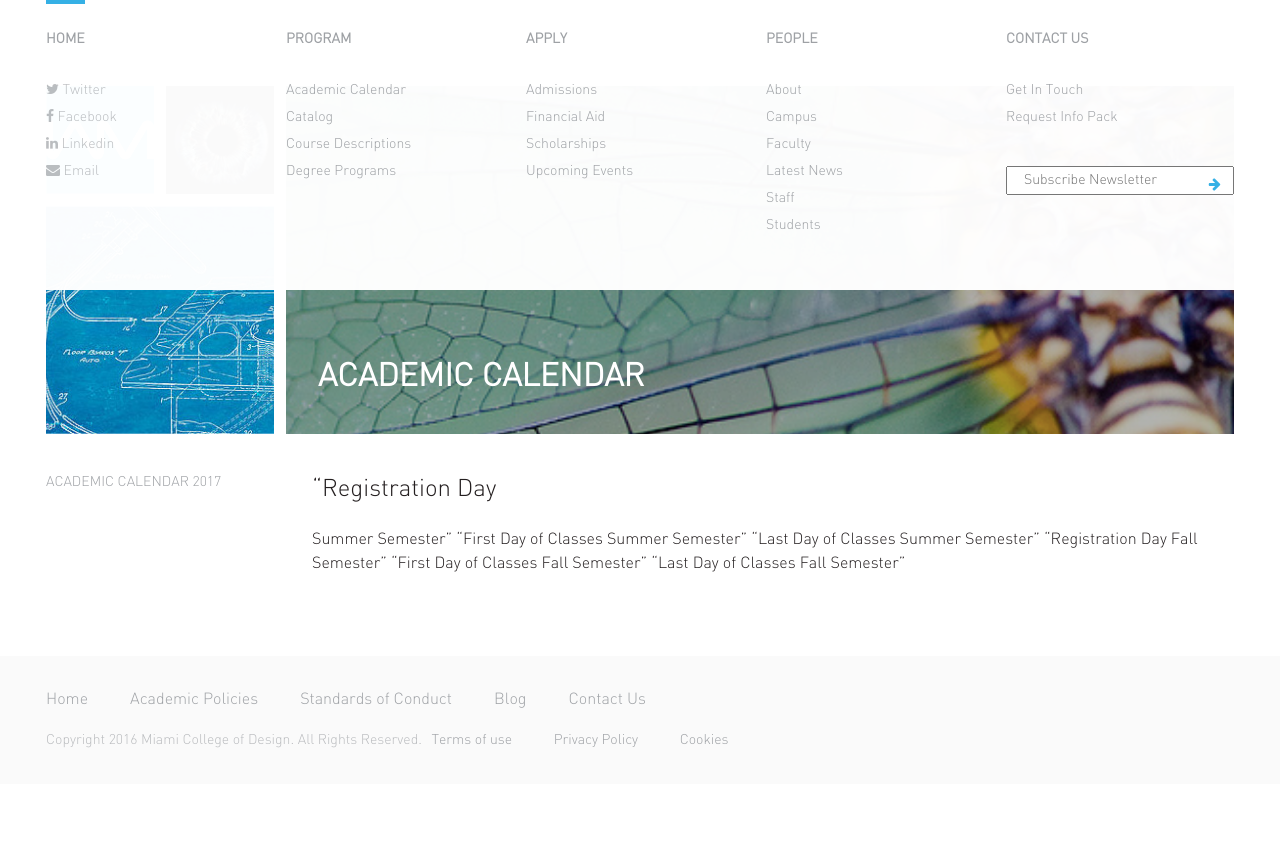
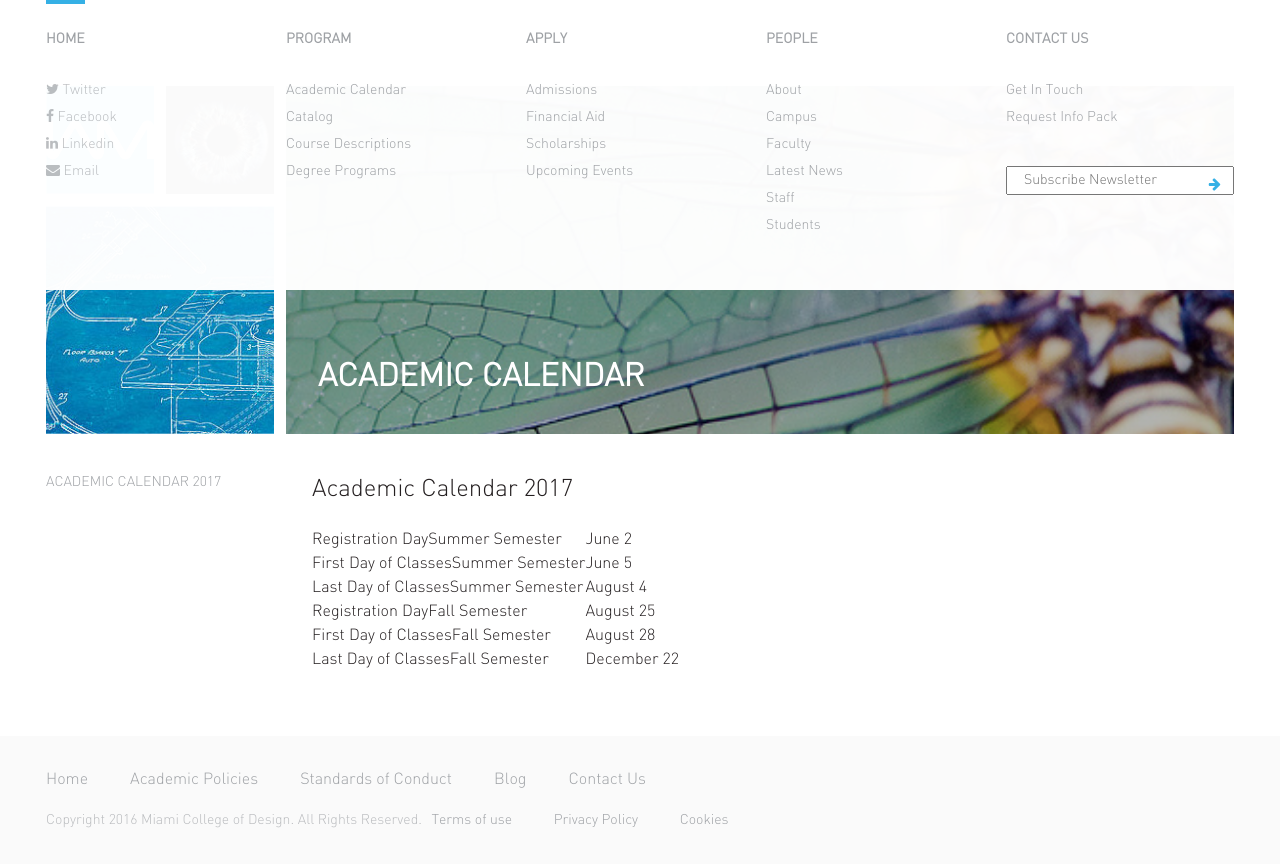
Before and after one commit to akritibhusal/MiamiCollegeofDesign, a Jekyll site: the page built from program/academic-calendar.markdown, in a window 1280 px wide. Shown: the top 867 px of the page. Built offline with Jekyll 4.4.1, drawn with Linux system fonts in a browser that asks for light colours; nearby versions of some CDN libraries.

Commit message:
Updated Academic Calendar

```diff
--- a/program/academic-calendar.markdown
+++ b/program/academic-calendar.markdown
@@ -8,16 +8,12 @@ sidemenu:
 header_title: Academic Calendar
 ---
 
-"Registration Day
------
-Summer Semester"
-"First Day of Classes
-Summer Semester"
-"Last Day of Classes
-Summer Semester"
-"Registration Day
-Fall Semester"
-"First Day of Classes
-Fall Semester"
-"Last Day of Classes
-Fall Semester"
+## Academic Calendar 2017
+{:#academic-2017}
+
+|Registration DaySummer Semester|June 2|
+|First Day of ClassesSummer Semester|June 5|
+|Last Day of ClassesSummer Semester|August 4|
+|Registration DayFall Semester|August 25|
+|First Day of ClassesFall Semester|August 28|
+|Last Day of ClassesFall Semester|December 22|
```
